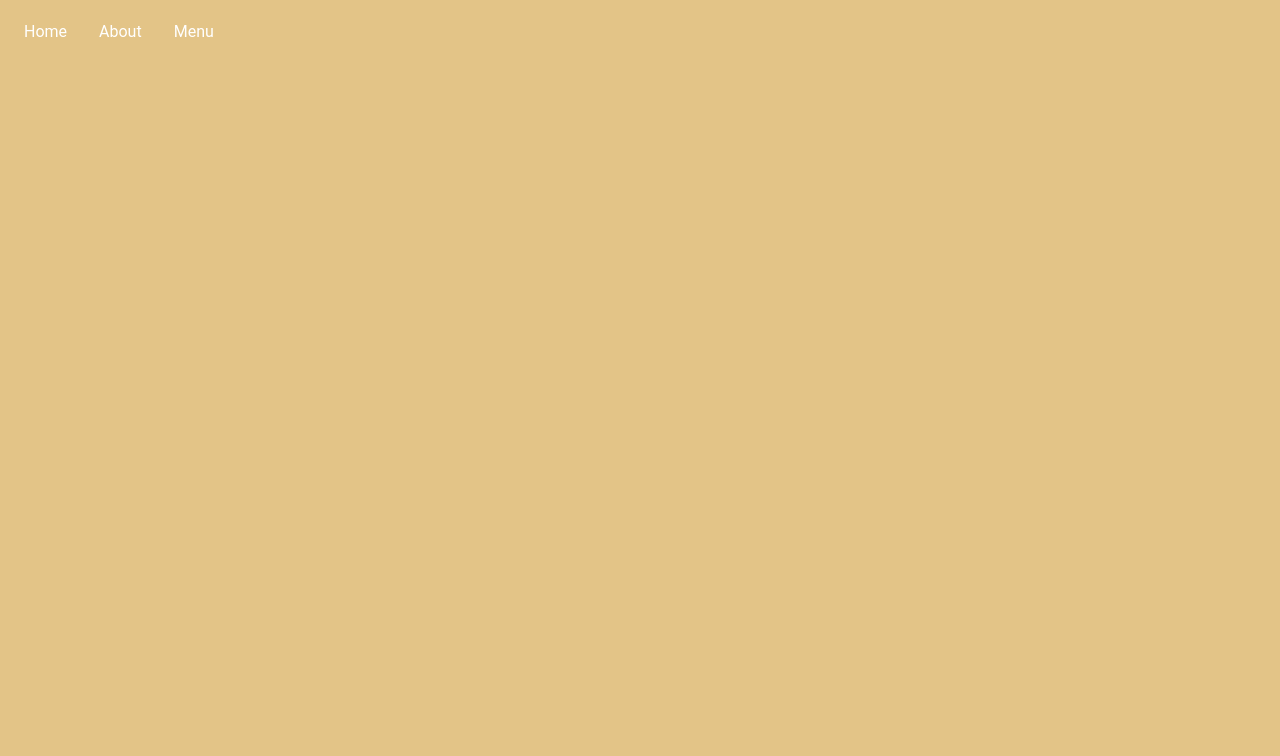
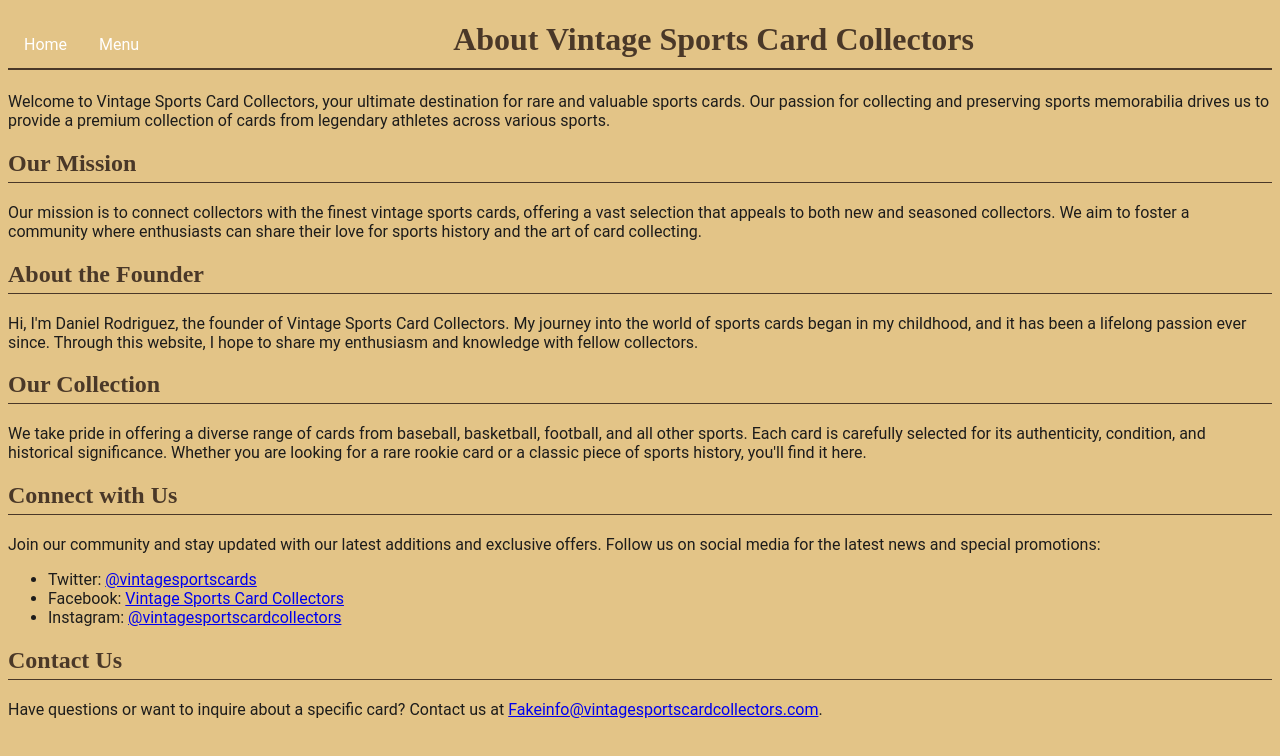
Before and after one commit to D-Rod-95/AMU-Web-Dev-Fund, a plain HTML site: page about.html in a window 1280 px wide. Drawn offline with Linux system fonts and the light colour scheme.

Commit message:
added about page

```diff
--- a/about.html
+++ b/about.html
@@ -4,22 +4,88 @@
     <meta charset="UTF-8" />
     <meta http-equiv="X-UA-Compatible" content="IE=edge" />
     <meta name="viewport" content="width=device-width, initial-scale=1.0" />
-    <title>About Page</title>
+    <title>About Us - Vintage Sports Card Collectors</title>
     <link rel="stylesheet" type="text/css" href="rodriguezDanielStyles.css" />
   </head>
   <body>
     <div class="navbar">
       <a href="index.html">Home</a>
-      <a href="about.html">About</a>
       <div class="dropdown">
-        <button class="dropbtn">
-         Menu
-        </button>
+        <button class="dropbtn">Menu</button>
         <div class="dropdown-content">
           <a href="index.html">Home</a>
           <a href="about.html">About</a>
         </div>
       </div>
     </div>
+    <div id="main-content">
+      <h1>About Vintage Sports Card Collectors</h1>
+      <p>
+        Welcome to Vintage Sports Card Collectors, your ultimate destination for
+        rare and valuable sports cards. Our passion for collecting and
+        preserving sports memorabilia drives us to provide a premium collection
+        of cards from legendary athletes across various sports.
+      </p>
+
+      <h2>Our Mission</h2>
+      <p>
+        Our mission is to connect collectors with the finest vintage sports
+        cards, offering a vast selection that appeals to both new and seasoned
+        collectors. We aim to foster a community where enthusiasts can share
+        their love for sports history and the art of card collecting.
+      </p>
+
+      <h2>About the Founder</h2>
+      <p>
+        Hi, I'm Daniel Rodriguez, the founder of Vintage Sports Card Collectors.
+        My journey into the world of sports cards began in my childhood, and it
+        has been a lifelong passion ever since. Through this website, I hope to
+        share my enthusiasm and knowledge with fellow collectors.
+      </p>
+
+      <h2>Our Collection</h2>
+      <p>
+        We take pride in offering a diverse range of cards from baseball,
+        basketball, football, and all other sports. Each card is carefully
+        selected for its authenticity, condition, and historical significance.
+        Whether you are looking for a rare rookie card or a classic piece of
+        sports history, you'll find it here.
+      </p>
+
+      <h2>Connect with Us</h2>
+      <p>
+        Join our community and stay updated with our latest additions and
+        exclusive offers. Follow us on social media for the latest news and
+        special promotions:
+      </p>
+      <ul>
+        <li>
+          Twitter:
+          <a href="https://twitter.com/vintagesportscards"
+            >@vintagesportscards</a
+          >
+        </li>
+        <li>
+          Facebook:
+          <a href="https://www.facebook.com/vintagesportscardcollectors"
+            >Vintage Sports Card Collectors</a
+          >
+        </li>
+        <li>
+          Instagram:
+          <a href="https://www.instagram.com/vintagesportscardcollectors"
+            >@vintagesportscardcollectors</a
+          >
+        </li>
+      </ul>
+
+      <h2>Contact Us</h2>
+      <p>
+        Have questions or want to inquire about a specific card? Contact us at
+        <a href="Fakeinfo@vintagesportscardcollectors.com"
+          >Fakeinfo@vintagesportscardcollectors.com</a
+        >.
+      </p>
+    </div>
   </body>
 </html>
```
Also changed, not shown: index.html (+0 -1 lines).
